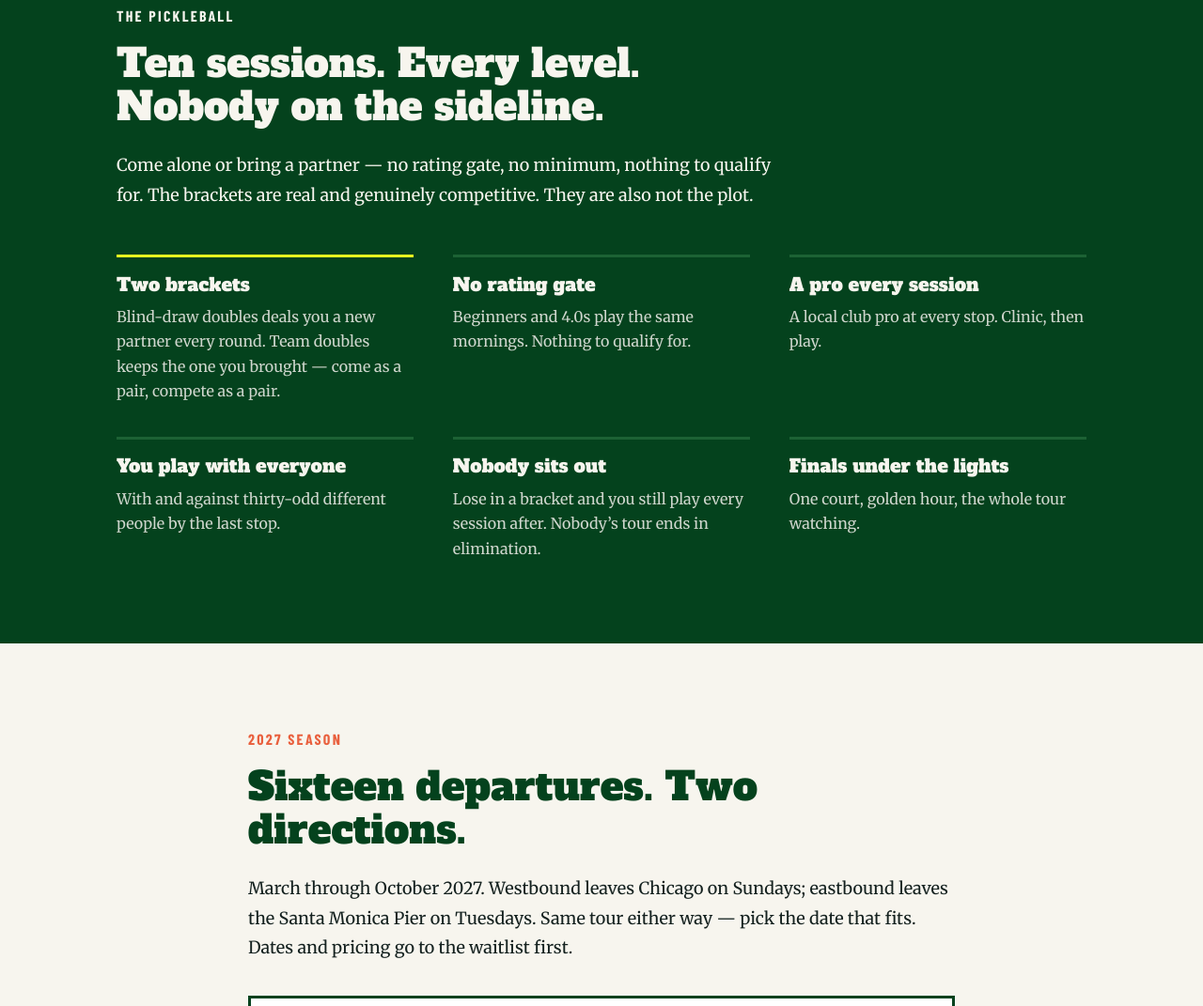
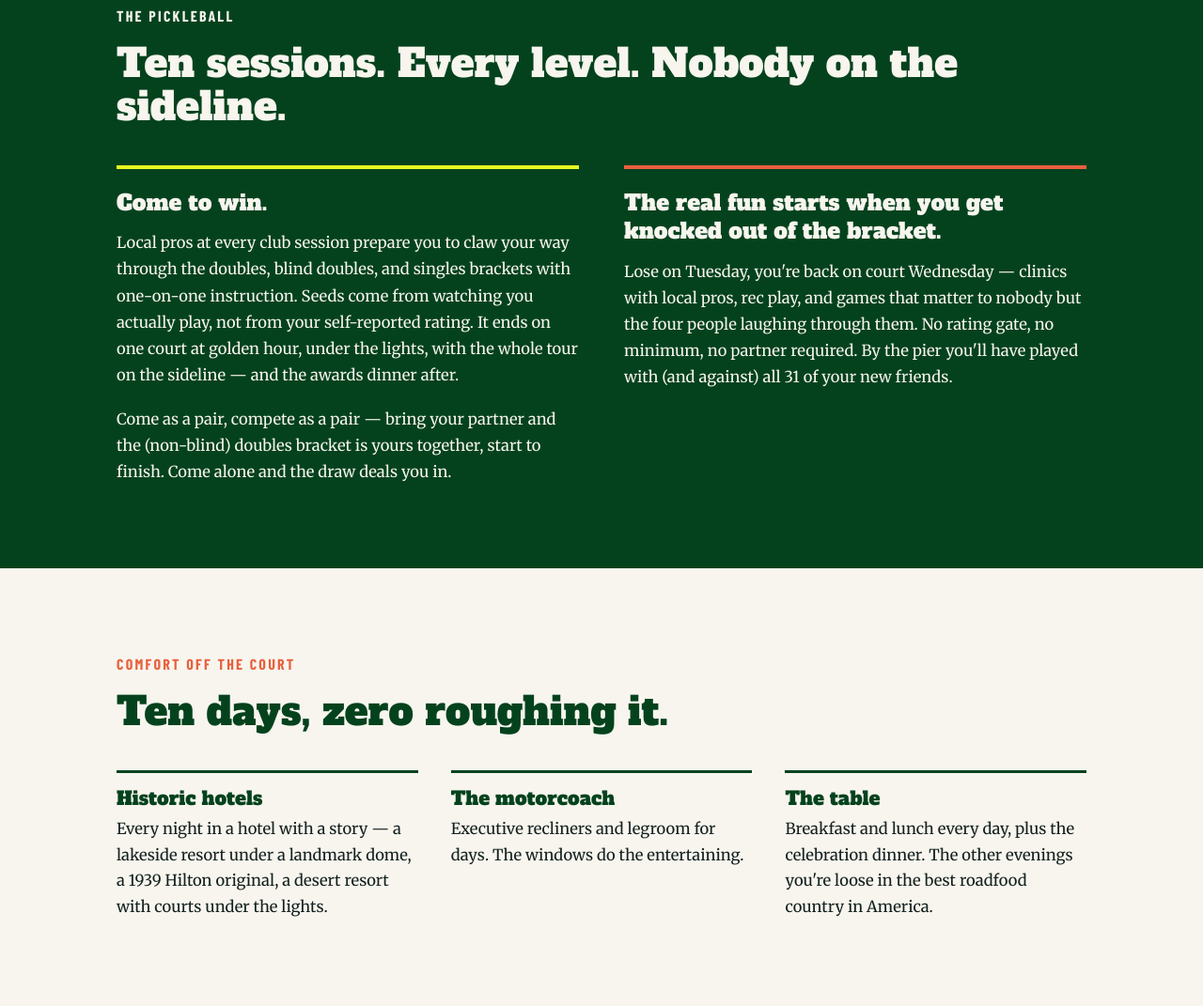
Before and after one commit to racon-tours/route66-pickleball-tour, a plain HTML site: page index.html in a window 1280 px wide. Shown: the part 3134-4205 px from the top of the page at 94% size. Drawn offline with nearby package versions, Linux system fonts and the light colour scheme; a web font is replaced by a local one.

Commit message:
B1/B2 pickleball halves (competitive appeal + pairs promise, rec anchor), new Comfort off the Court section, Included row itemizes meals

```diff
--- a/index.html
+++ b/index.html
@@ -205,15 +205,20 @@
   .tournament .label{color:var(--chalk)}
   .tournament p{color:var(--chalk)}
   .tournament .intro{max-width:44rem}
-  .highlights{
-    display:grid;grid-template-columns:repeat(3,1fr);gap:2.2rem 2.6rem;margin-top:3rem;
-  }
-  .hi{border-top:3px solid var(--green-line);padding-top:1.1rem}
-  .hi:first-child{border-top-color:var(--optic)}
-  .hi h3{font-size:1.22rem;color:var(--chalk);margin-bottom:.5rem;line-height:1.25}
-  .hi p{font-size:16px;line-height:1.65;color:var(--chalk-dim);margin:0}
-  @media(max-width:880px){.highlights{grid-template-columns:1fr 1fr;gap:2rem}}
-  @media(max-width:600px){.highlights{grid-template-columns:1fr}}
+  .halves{display:grid;grid-template-columns:1fr 1fr;gap:2.6rem 3rem;margin-top:2.4rem}
+  .half{border-top:4px solid var(--optic);padding-top:1.3rem}
+  .half:last-child{border-top-color:var(--clay)}
+  .half h3{font-size:1.45rem;color:var(--chalk);margin-bottom:.9rem;line-height:1.3}
+  .half p{font-size:16.5px;line-height:1.7;color:var(--chalk)}
+  @media(max-width:820px){.halves{grid-template-columns:1fr;gap:2.2rem}}
+
+  /* ---------- comfort ---------- */
+  .comfort .label{color:var(--clay)}
+  .comforts{display:grid;grid-template-columns:repeat(3,1fr);gap:2.2rem;margin-top:2.4rem}
+  .comfort-item{border-top:3px solid var(--green);padding-top:1rem}
+  .comfort-item h3{font-size:1.25rem;color:var(--green);margin-bottom:.5rem}
+  .comfort-item p{font-size:16.5px;line-height:1.68;margin:0}
+  @media(max-width:720px){.comforts{grid-template-columns:1fr}}
 
   /* ---------- season ---------- */
   .season .wrap{max-width:800px}
@@ -516,38 +521,49 @@
 
 <section class="tournament" id="tournament">
   <div class="wrap">
-    <div class="intro">
-      <span class="label">The pickleball</span>
-      <h2>Ten sessions. Every level. Nobody on the sideline.</h2>
-      <p>Come alone or bring a partner &mdash; no rating gate, no minimum, nothing to qualify for.
-        The brackets are real and genuinely competitive. They are also not the plot.</p>
+    <span class="label">The pickleball</span>
+    <h2>Ten sessions. Every level. Nobody on the sideline.</h2>
+    <div class="halves">
+      <div class="half">
+        <h3>Come to win.</h3>
+        <p>Local pros at every club session prepare you to claw your way through the doubles,
+          blind doubles, and singles brackets with one-on-one instruction. Seeds come from
+          watching you actually play, not from your self-reported rating. It ends on one court at
+          golden hour, under the lights, with the whole tour on the sideline &mdash; and the
+          awards dinner after.</p>
+        <p>Come as a pair, compete as a pair &mdash; bring your partner and the (non-blind)
+          doubles bracket is yours together, start to finish. Come alone and the draw deals you
+          in.</p>
+      </div>
+      <div class="half">
+        <h3>The real fun starts when you get knocked out of the bracket.</h3>
+        <p>Lose on Tuesday, you're back on court Wednesday &mdash; clinics with local pros, rec
+          play, and games that matter to nobody but the four people laughing through them. No
+          rating gate, no minimum, no partner required. By the pier you'll have played with (and
+          against) all 31 of your new friends.</p>
+      </div>
     </div>
-    <div class="highlights">
-      <div class="hi">
-        <h3>Two brackets</h3>
-        <p>Blind-draw doubles deals you a new partner every round. Team doubles keeps the one you
-          brought &mdash; come as a pair, compete as a pair.</p>
+  </div>
+</section>
+
+<section class="comfort" id="comfort">
+  <div class="wrap">
+    <span class="label">Comfort off the court</span>
+    <h2>Ten days, zero roughing it.</h2>
+    <div class="comforts">
+      <div class="comfort-item">
+        <h3>Historic hotels</h3>
+        <p>Every night in a hotel with a story &mdash; a lakeside resort under a landmark dome, a
+          1939 Hilton original, a desert resort with courts under the lights.</p>
       </div>
-      <div class="hi">
-        <h3>No rating gate</h3>
-        <p>Beginners and 4.0s play the same mornings. Nothing to qualify for.</p>
+      <div class="comfort-item">
+        <h3>The motorcoach</h3>
+        <p>Executive recliners and legroom for days. The windows do the entertaining.</p>
       </div>
-      <div class="hi">
-        <h3>A pro every session</h3>
-        <p>A local club pro at every stop. Clinic, then play.</p>
-      </div>
-      <div class="hi">
-        <h3>You play with everyone</h3>
-        <p>With and against thirty-odd different people by the last stop.</p>
-      </div>
-      <div class="hi">
-        <h3>Nobody sits out</h3>
-        <p>Lose in a bracket and you still play every session after. Nobody&rsquo;s tour ends in
-          elimination.</p>
-      </div>
-      <div class="hi">
-        <h3>Finals under the lights</h3>
-        <p>One court, golden hour, the whole tour watching.</p>
+      <div class="comfort-item">
+        <h3>The table</h3>
+        <p>Breakfast and lunch every day, plus the celebration dinner. The other evenings you're
+          loose in the best roadfood country in America.</p>
       </div>
     </div>
   </div>
@@ -568,7 +584,7 @@
       <div><dt>Play</dt><dd>Ten sessions, mornings only, on courts booked for the tour alone</dd></div>
       <div><dt>Companions</dt><dd>Up to 8 non-playing companion seats per departure</dd></div>
       <div><dt>Season capacity</dt><dd>512 player seats — and there will not be more</dd></div>
-      <div><dt>Included</dt><dd>Motorcoach, hotels, all ten sessions, club-pro coaching, and most meals</dd></div>
+      <div><dt>Included</dt><dd>Motorcoach, hotels, all ten sessions, club-pro coaching, breakfast and lunch daily, and the celebration dinner</dd></div>
       <div><dt>Pricing</dt><dd>Announced to the waitlist ahead of public release</dd></div>
     </dl>
   </div>
```
